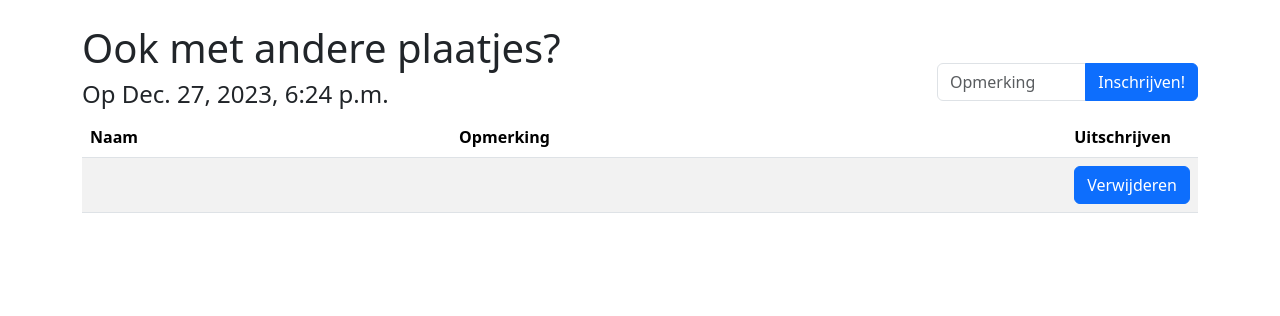
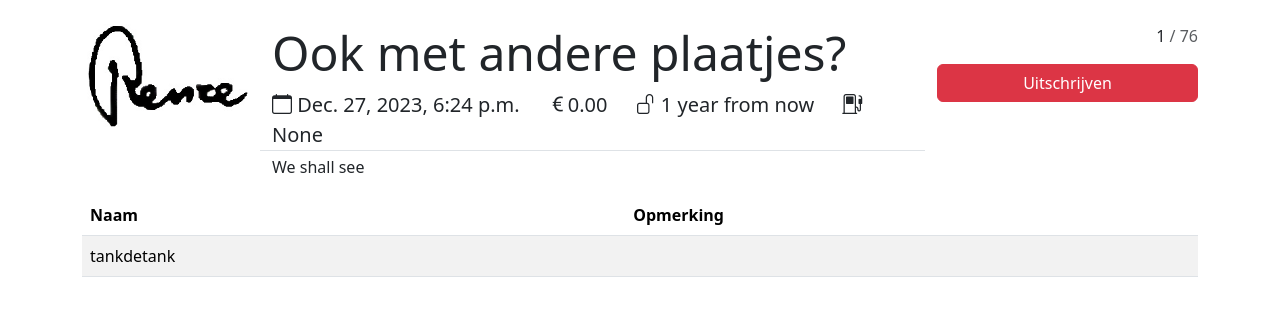
Before and after one commit to Renzed/TankStation, a Django app: page /tanktiviteiten/detail/7 in a window 1280 px wide. Shown: the part 56-372 px from the top of the page. Run offline with Django 4.2, Linux system fonts and the light colour scheme; a user stored in the database is signed in; data comes from the database, SQL or seed files in the repository; both versions use the stored data as it was after the commit.

Commit message:
veel werk

```diff
--- a/TankStation/TankStation/templates/base.html
+++ b/TankStation/TankStation/templates/base.html
@@ -4,6 +4,7 @@
     <meta charset="UTF-8">
     <link href="https://cdn.jsdelivr.net/npm/bootstrap@5.3.0-alpha1/dist/css/bootstrap.min.css" rel="stylesheet" integrity="sha384-GLhlTQ8iRABdZLl6O3oVMWSktQOp6b7In1Zl3/Jr59b6EGGoI1aFkw7cmDA6j6gD" crossorigin="anonymous">
     <script src="https://cdn.jsdelivr.net/npm/bootstrap@5.3.0-alpha1/dist/js/bootstrap.bundle.min.js" integrity="sha384-w76AqPfDkMBDXo30jS1Sgez6pr3x5MlQ1ZAGC+nuZB+EYdgRZgiwxhTBTkF7CXvN" crossorigin="anonymous"></script>
+    <link rel="stylesheet" href="https://cdn.jsdelivr.net/npm/bootstrap-icons@1.10.3/font/bootstrap-icons.css">
     <title>{% block title %}TankStation{% endblock %}</title>
 </head>
 <body>
--- a/TankStation/TankStation/urls.py
+++ b/TankStation/TankStation/urls.py
@@ -15,6 +15,8 @@
 """
 from django.contrib import admin
 from django.urls import path, include
+from django.conf import settings
+from django.conf.urls.static import static
 from . import views
 
 
@@ -24,3 +26,6 @@
     path('', views.index, name='Home'),
     path('accounts/', include('django.contrib.auth.urls'))
 ]
+
+if settings.DEBUG:
+    urlpatterns += static(settings.MEDIA_URL, document_root=settings.MEDIA_ROOT)
--- a/TankStation/evenementen/models.py
+++ b/TankStation/evenementen/models.py
@@ -7,14 +7,17 @@
 class Tanktiviteit(models.Model):
     naam = models.CharField(max_length=140)
     beschrijving = models.CharField(max_length=400)
-    prijs = models.FloatField()
-    gemaakt_door = models.ForeignKey(settings.AUTH_USER_MODEL, on_delete=models.SET_NULL, null=True)
+    prijs = models.DecimalField("Prijs", max_digits=7, decimal_places=2, default=0.00)
+    gemaakt_door = models.ForeignKey(settings.AUTH_USER_MODEL, on_delete=models.SET_NULL, null=True, related_name="Gemaakt_door")
+    verantwoordelijke = models.ForeignKey(settings.AUTH_USER_MODEL, on_delete=models.SET_NULL, null=True, related_name="Verantwoordelijke")
     aanmaakmoment = models.DateTimeField("Aangemaakt op", auto_now_add=True)
     sluiting = models.DateTimeField("De inschrijvingen sluiten om")
     wanneer = models.DateTimeField("Tanktiviteit moment")
+    plaatje = models.ImageField(upload_to="images/", default="images/tank.jpg")
+    max_inschrijvingen = models.PositiveSmallIntegerField(default=76)
 
 
 class Inschrijving(models.Model):
-    # plaatser = models.ForeignKey(settings.AUTH_USER_MODEL, related_name="inschrijvingen", on_delete=models.CASCADE)
+    plaatser = models.ForeignKey(settings.AUTH_USER_MODEL, related_name="inschrijvingen", on_delete=models.CASCADE, null=True)
     tanktiviteit = models.ForeignKey(Tanktiviteit, related_name="inschrijvingen", on_delete=models.CASCADE)
     opmerkingen = models.CharField(max_length=140)
--- a/TankStation/evenementen/templates/detail.html
+++ b/TankStation/evenementen/templates/detail.html
@@ -1,18 +1,52 @@
 {% extends 'base.html' %}
+
+{% load humanize %}
 
 {% block content %}
     <div class="row">
-        <div class="col-9">
-            <h1>{{ ttvt.naam }}</h1>
-            <h4>Op {{ ttvt.wanneer }}</h4>
+        <div class="col-2">
+            <figure class="figure" style="width: 100%;">
+                <img src="/{{ ttvt.plaatje }}" class="img-responsive figure-img" style="width: inherit; object-fit: contain;">
+            </figure>
         </div>
-        <div class="col-3" style="display: flex; align-items: flex-end;">
-            <form action="{% url 'evenementen:Inschrijven' ttvt.id %}" method="post">{% csrf_token %}
-                <div class="input-group mb-3">
-                    <input type="text" class="form-control" placeholder="Opmerking" name="opmerking">
-                    <button class="btn btn-primary" type="submit">Inschrijven!</button>
+        <div class="col-7">
+            <div class="row">
+                <span class="border-bottom">
+                    <h1 class="display-5">{{ ttvt.naam }}</h1>
+                    <span class="lead"><i class="bi-calendar"></i> {{ ttvt.wanneer }}</span>
+                    <span class="lead ms-4"><i class="bi-currency-euro"></i>{{ ttvt.prijs }}</span>
+                    {% if nu > ttvt.sluiting %}
+                        <span class="lead ms-4"><i class="bi-lock"></i> {{ ttvt.sluiting|naturaltime }}</span>
+                    {% else %}
+                        <span class="lead ms-4"><i class="bi-unlock"></i> {{ ttvt.sluiting|naturaltime }}</span>
+                    {% endif %}
+                    <span class="lead ms-4"><i class="bi-fuel-pump"></i> {{ ttvt.verantwoordelijke }}</span>
+                </span>
+            </div>
+            <div class="row mt-1">
+                <p>{{ ttvt.beschrijving }}</p>
+            </div>
+        </div>
+        <div class="col-3">
+            <div class="row" style="text-align:right;">
+                <p>{{ deelnemers|length }}<span class="text-muted"> / {{ ttvt.max_inschrijvingen }}</span></p>
+            </div>
+            <div class="row">
+            {% if inschrijving_id > 0 %}
+                <div class="input-group">
+                    <a class="btn btn-danger" href="{% url 'evenementen:Uitschrijven' ttvt.id inschrijving_id %}"
+                        style="width:100%;">
+                        Uitschrijven
+                    </a>
                 </div>
-            </form>
+            {% else %}
+                <form action="{% url 'evenementen:Inschrijven' ttvt.id %}" method="post">{% csrf_token %}
+                    <div class="input-group">
+                        <input type="text" class="form-control" placeholder="Opmerking" name="opmerking">
+                        <button class="btn btn-primary" type="submit">Inschrijven!</button>
+                    </div>
+                </form>
+                {% endif %}</div>
         </div>
     </div>
     <div class="row">
@@ -22,16 +56,13 @@
                 <tr>
                     <th scope="col" class="col-sm-auto">Naam</th>
                     <th scope="col" class="col-lg-auto">Opmerking</th>
-                    <th scope="col" class="col-1">Uitschrijven</th>
                 </tr>
             </thead>
             <tbody>
-            {% for inschrijving in deelnemers %}
-                <tr><td>{{ inschrijving.plaatser }}</td><td>{{ inschrijving.opmerkingen }}</td>
-                        <td><a class="btn btn-primary"
-                               href="{% url 'evenementen:Uitschrijven' ttvt.id inschrijving.id %}">
-                            Verwijderen
-                        </a></td>
+                {% for inschrijving in deelnemers %}
+                    <tr>
+                        <td>{{ inschrijving.plaatser }}</td>
+                        <td>{{ inschrijving.opmerkingen }}</td>
                     </tr>
                 {% endfor %}
             </tbody>
--- a/TankStation/evenementen/urls.py
+++ b/TankStation/evenementen/urls.py
@@ -1,4 +1,5 @@
 from django.urls import path
+from django.http import HttpResponseRedirect
 from django.contrib import admin
 
 from . import views
--- a/TankStation/evenementen/views.py
+++ b/TankStation/evenementen/views.py
@@ -2,7 +2,7 @@
 
 # Create your views here.
 
-from django.http import HttpResponse, Http404, HttpResponseRedirect
+from django.http import HttpResponse, Http404, HttpResponseRedirect, FileResponse
 from django.shortcuts import render, get_object_or_404
 from django.urls import reverse
 from django.contrib.auth.decorators import login_required
@@ -15,24 +15,37 @@
 def index(request):
     startday = timezone.make_aware(datetime.combine(datetime.now().date(), datetime.min.time()))
     komende_tanktiviteiten = Tanktiviteit.objects.filter(wanneer__gt=startday)
+    ingeschreven = [bool(ttvt.inschrijvingen.filter(plaatser=request.user)) for ttvt in komende_tanktiviteiten]
     context = {
         'komende_tanktiviteiten': komende_tanktiviteiten,
+        'ingeschreven': ingeschreven,
+        'data': zip(komende_tanktiviteiten, ingeschreven)
     }
     return render(request, 'main.html', context)
 
+
 def test(request):
     return HttpResponse("yess")
+
 
 @login_required
 def detail(request, tanktiviteit_id):
     tanktiviteit = get_object_or_404(Tanktiviteit, pk=tanktiviteit_id)
     deelnemers = tanktiviteit.inschrijvingen.all()
+    inschrijving = deelnemers.filter(plaatser=request.user)
+    if inschrijving:
+        inschrijving_id = inschrijving.first().id
+    else:
+        inschrijving_id = False
     context = {
         'ttvt': tanktiviteit,
         'deelnemers': deelnemers,
+        'req': request,
+        'nu': timezone.now(),
+        'inschrijving_id': inschrijving_id,
     }
     return render(request, 'detail.html', context)
-    #return HttpResponse(f"Dit is tanktiviteit {tanktiviteit.naam}, met id {tanktiviteit_id}, aangemaakt op {tanktiviteit.aanmaakmoment} en plaatsvindend op {tanktiviteit.wanneer} met inschrijvingen {tanktiviteit.inschrijvingen.first().plaatser}")
+    # return HttpResponse(f"Dit is tanktiviteit {tanktiviteit.naam}, met id {tanktiviteit_id}, aangemaakt op {tanktiviteit.aanmaakmoment} en plaatsvindend op {tanktiviteit.wanneer} met inschrijvingen {tanktiviteit.inschrijvingen.first().plaatser}")
 
 
 @login_required
@@ -48,11 +61,12 @@
         inschrijving = Inschrijving()
         inschrijving.tanktiviteit = tanktiviteit
         inschrijving.opmerkingen = opmerking
+        inschrijving.plaatser = request.user
         inschrijving.save()
-        # inschrijving.plaatser = request.user
         return HttpResponseRedirect(reverse('evenementen:Tanktiviteit detail', args=(tanktiviteit_id,)))
 
 
+@login_required
 def uitschrijven(request, tanktiviteit_id, inschrijving_id):
     # TODO: zorgen dat ie de inschrijving uit het lijstje van account gelinkte inschrijvingen vist
     inschrijving = get_object_or_404(Inschrijving, pk=inschrijving_id)
```
Also changed, not shown: TankStation/TankStation/settings.py (+6 -2 lines), TankStation/evenementen/templates/main.html (+43 -5 lines), TankStation/db.sqlite3, TankStation/evenementen/migrations/0006_inschrijving_plaatser.py (added), TankStation/evenementen/migrations/0007_alter_tanktiviteit_prijs.py (added), TankStation/evenementen/migrations/0008_tanktiviteit_plaatje.py (added), TankStation/evenementen/migrations/0009_alter_tanktiviteit_plaatje.py (added), TankStation/evenementen/migrations/0010_tanktiviteit_max_inschrijvingen.py (added), TankStation/evenementen/migrations/0011_tanktiviteit_verantwoordelijke_and_more.py (added), TankStation/media/images/handtek.jpg (added), TankStation/media/images/tank.jpg (added).
